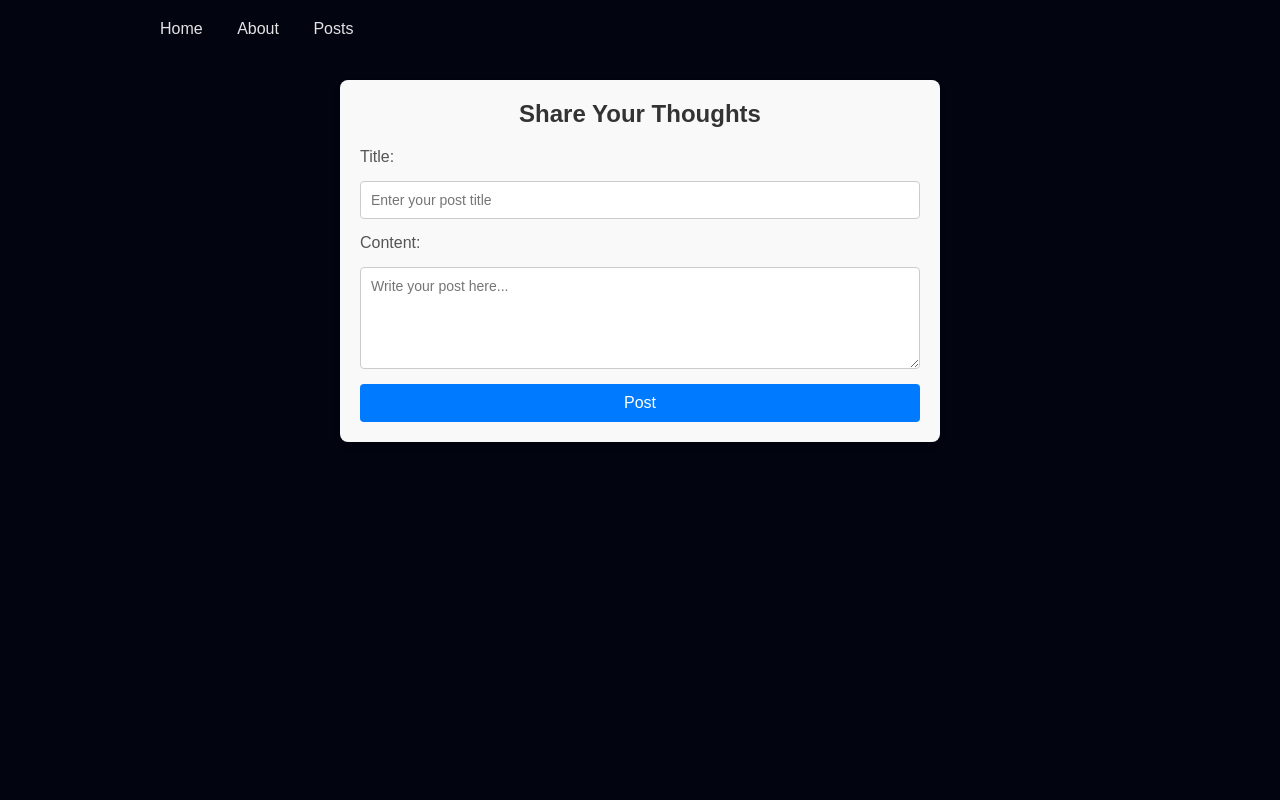
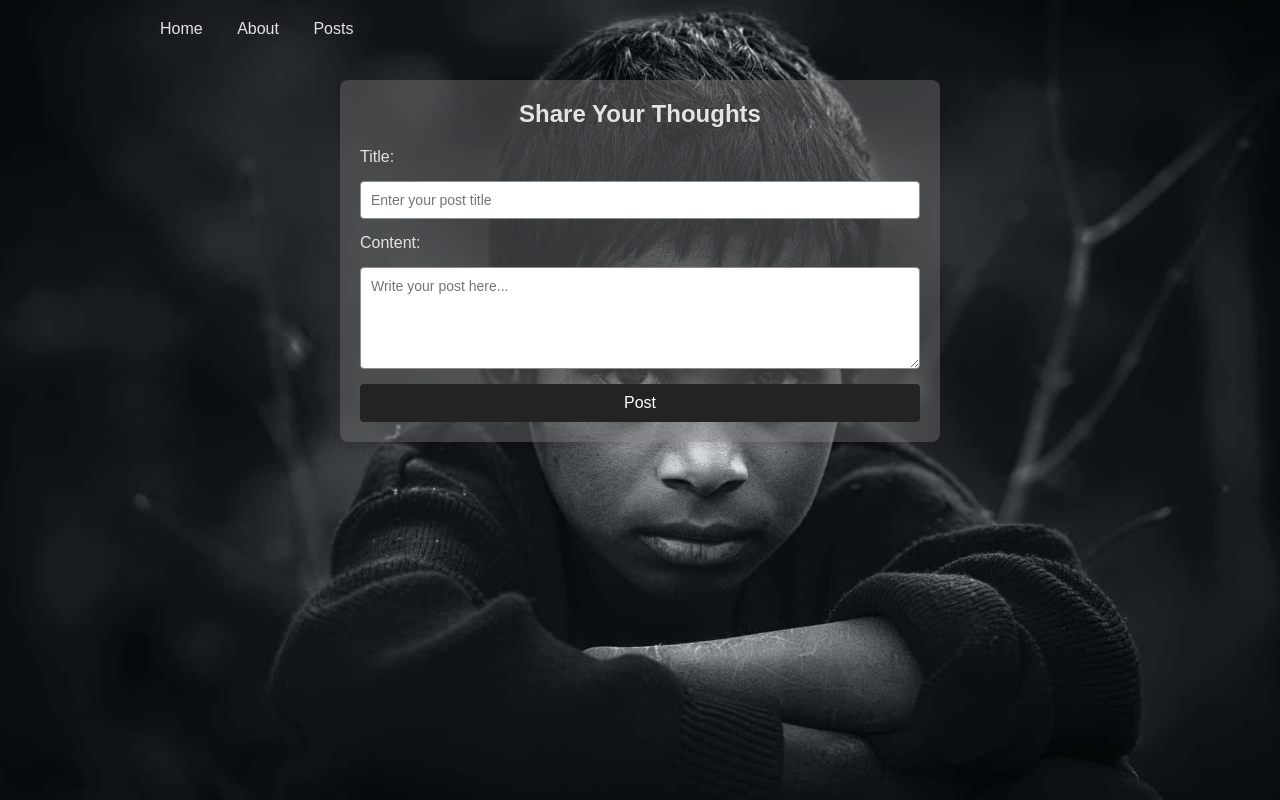
Before and after one commit to cedvtan13/Learn2GrowV2, a plain HTML site: page posts.html in a window 1280 px wide. Drawn offline with nearby package versions, Linux system fonts and the light colour scheme; a web font is replaced by a local one.

Commit message:
Refactor Posts page layout and update styling for improved aesthetics

```diff
--- a/posts.html
+++ b/posts.html
@@ -10,13 +10,14 @@
     </head>
     <body>
         <!-- Header Section -->
-        <header class="header">
-            <nav class="navbar">
-                <a href="index.html">Home</a>
-                <a href="about.html">About</a>
-                <a href="posts.html" class="active">Posts</a>
-            </nav>
-        </header>
+        <div class="background">
+            <header class="header">
+                <nav class="navbar">
+                    <a href="index.html">Home</a>
+                    <a href="about.html" class="active">About</a>
+                    <a href="posts.html">Posts</a>
+                </nav>
+            </header>
 
         <!-- Posts Section -->
         <section class="post-section">
--- a/style.css
+++ b/style.css
@@ -276,7 +276,7 @@ body {
 
 /* General styling for the post section */
 .post-section {
-  background-color: #f9f9f9;
+  background-color: #7676766b;
   padding: 20px;
   margin: 80px auto 20px;
   max-width: 600px;
@@ -288,7 +288,7 @@ body {
 /* Heading styling */
 .post-section h2 {
   font-size: 24px;
-  color: #333;
+  color: #e4e4e4;
   margin-bottom: 20px;
 }
 
@@ -302,7 +302,7 @@ body {
 /* Label styling */
 .post-form label {
   font-size: 16px;
-  color: #555;
+  color: #e4e4e4;
   text-align: left;
 }
 
@@ -312,7 +312,7 @@ body {
   width: 100%;
   padding: 10px;
   font-size: 14px;
-  border: 1px solid #ccc;
+  border: 1px solid #8c8c8c;
   border-radius: 4px;
   outline: none;
   transition: border-color 0.3s ease;
@@ -320,7 +320,7 @@ body {
 
 .post-form input[type="text"]:focus,
 .post-form textarea:focus {
-  border-color: #007BFF;
+  border-color: #9a9a9a;
 }
 
 /* Button styling */
@@ -328,7 +328,7 @@ body {
   padding: 10px 15px;
   font-size: 16px;
   color: #fff;
-  background-color: #007BFF;
+  background-color: #232323;
   border: none;
   border-radius: 4px;
   cursor: pointer;
@@ -336,7 +336,7 @@ body {
 }
 
 .post-form button:hover {
-  background-color: #0056b3;
+  background-color: #545454;
 }
 
 
```
